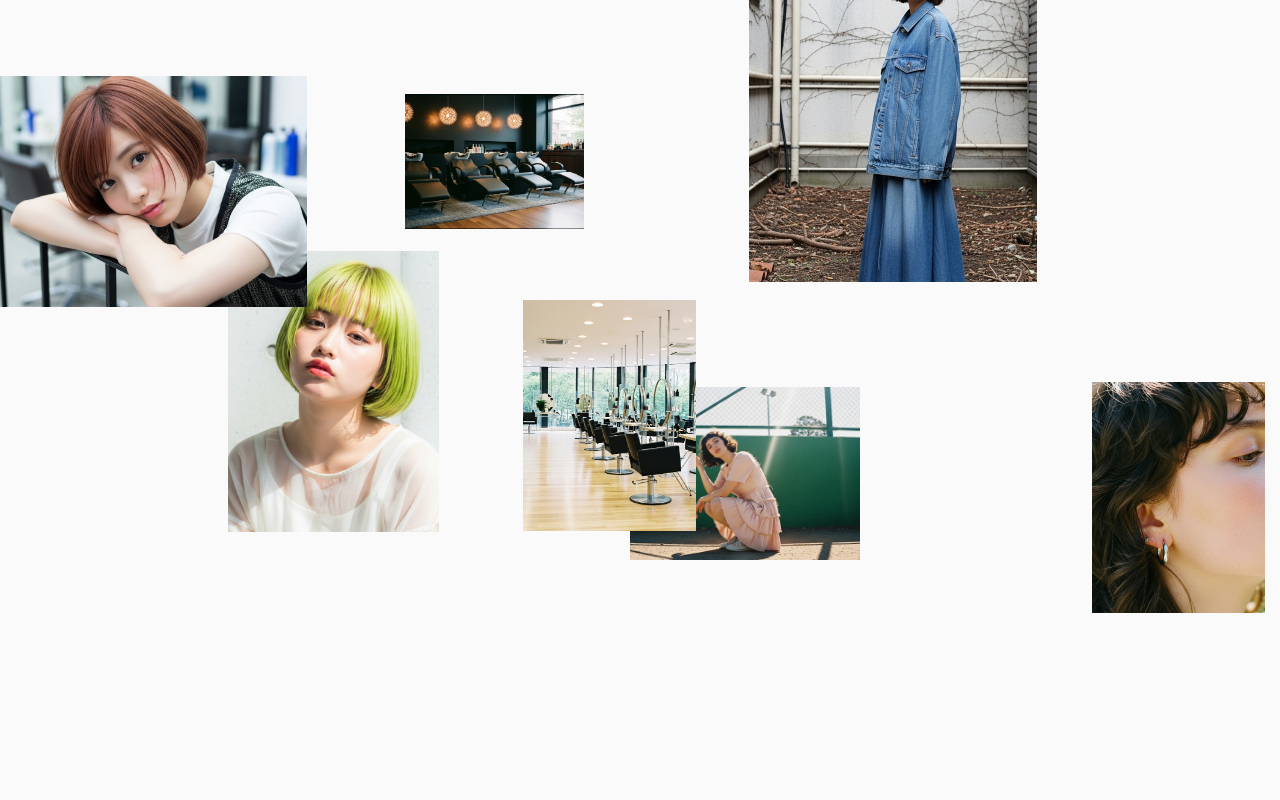
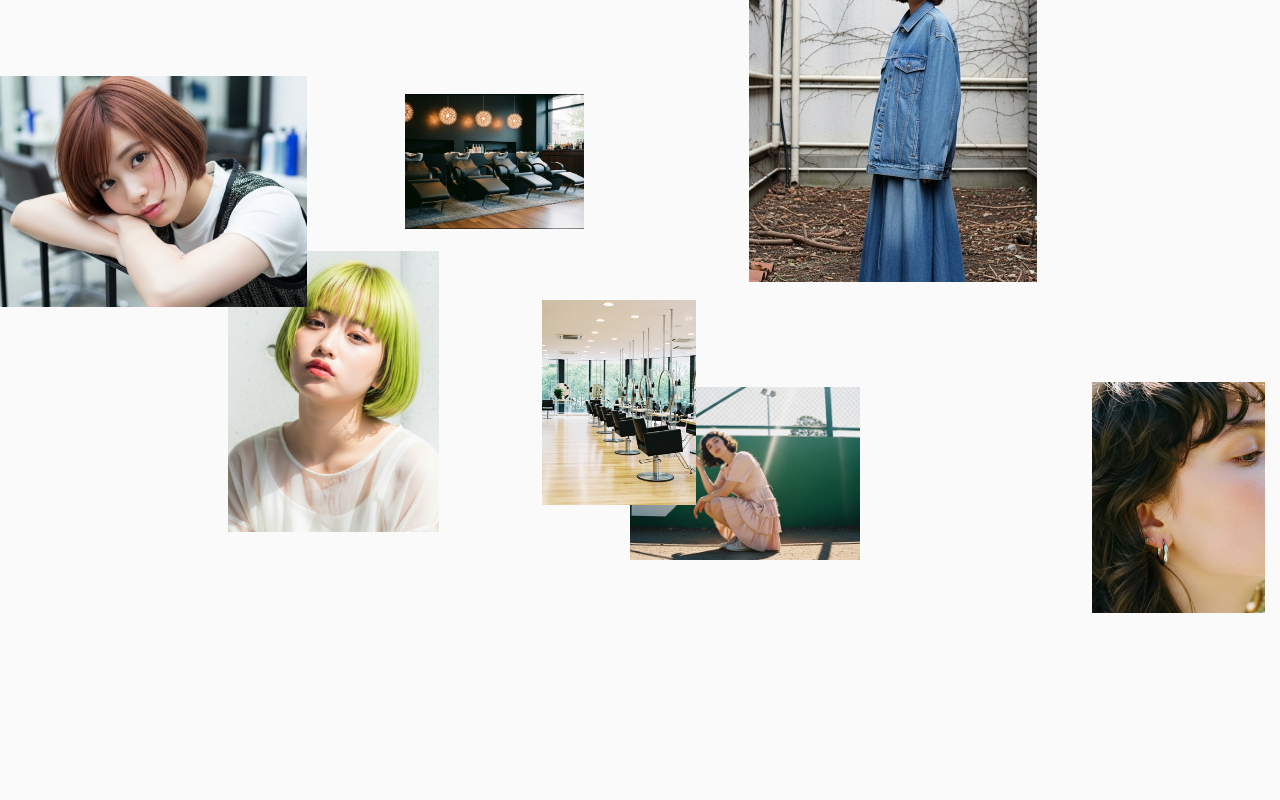
Before and after one commit to koma104/hairsalon-vdo-b, a Next.js app: page / in a window 1280 px wide. Shown: the part 1425-2225 px from the top of the page. Built offline with nearby package versions, Linux system fonts and the light colour scheme; a web font is replaced by a local one.

Commit message:
fix: PhotoParallaxの3枚目画像サイズ調整

```diff
--- a/src/components/PhotoParallax/PhotoParallax.module.css
+++ b/src/components/PhotoParallax/PhotoParallax.module.css
@@ -71,8 +71,8 @@
   &:nth-child(3) {
     top: 36%;
     right: 36%;
-    width: calc(var(--w3) * 0.9);
-    height: calc(var(--w4) * 0.9);
+    width: calc(var(--w3) * 0.8);
+    height: calc(var(--w4) * 0.8);
     z-index: 4;
 
     @media (min-width: 768px) {
```
